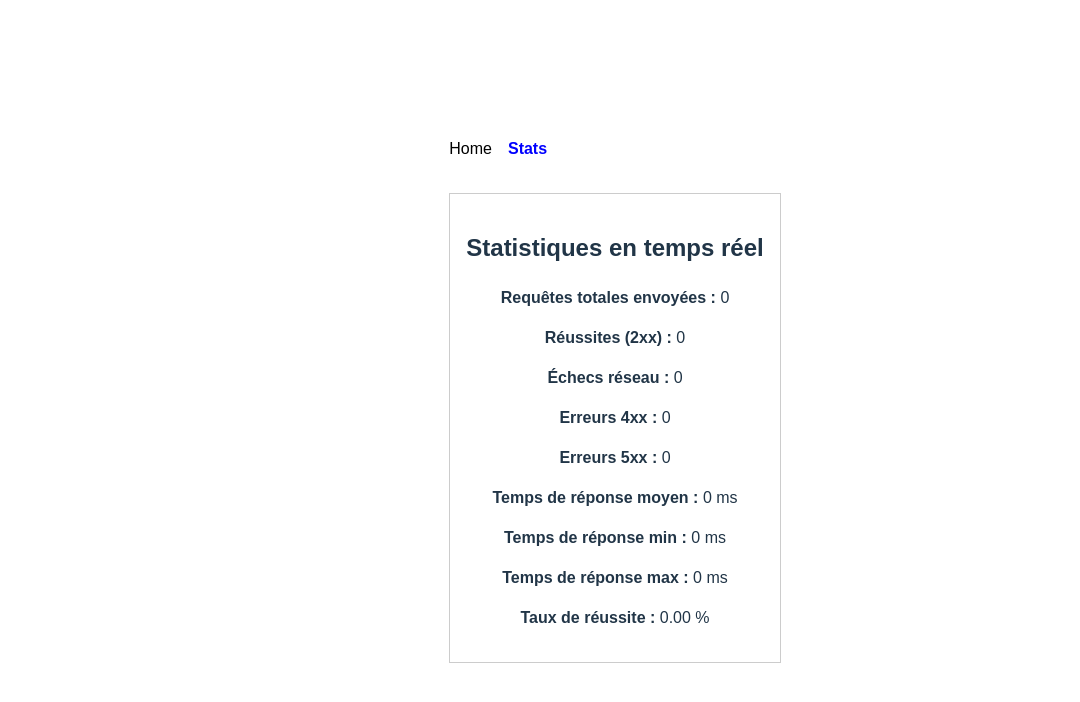
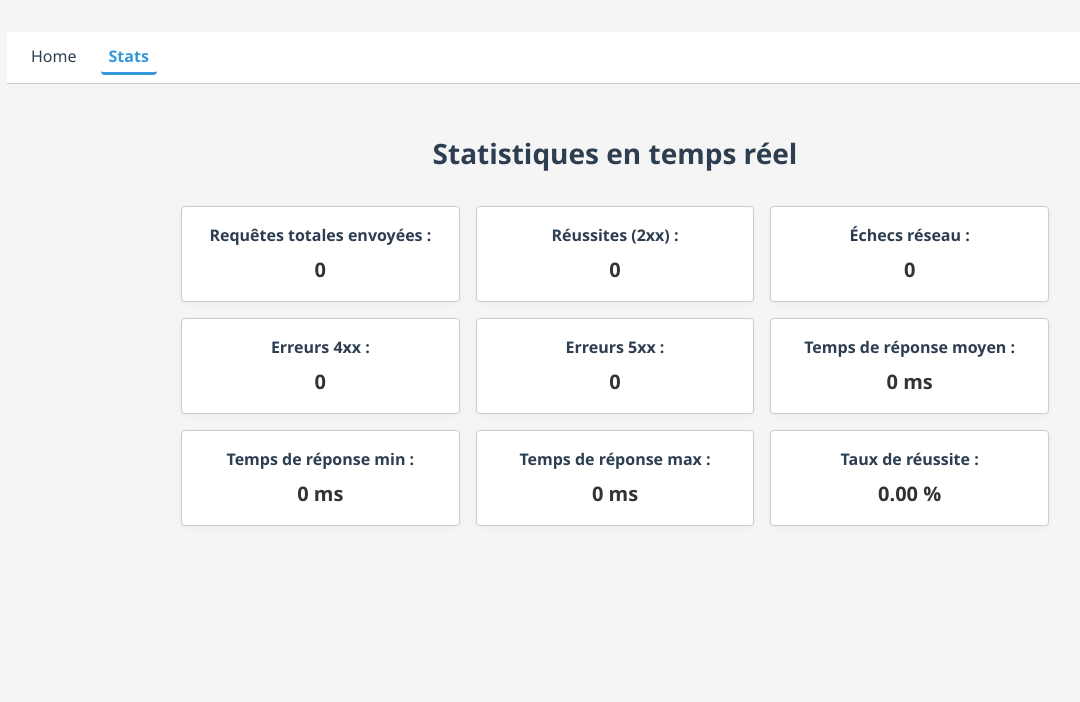
Before and after one commit to Rizzi66/api-test-request, a React (Vite) app: page /stats in a window 1280 px wide. Shown: the top 702 px of the page, without its empty margins (25-1105 px from the left). Built offline with nearby package versions, Linux system fonts and the light colour scheme.

Commit message:
Ajout du css

```diff
--- a/src/App.css
+++ /dev/null
@@ -1,12 +0,0 @@
-#root {
-  max-width: 1280px;
-  margin: 0 auto;
-  padding: 2rem;
-  text-align: center;
-}
-
-body {
-  font-family: Arial, sans-serif;
-  margin: 0;
-  padding: 0;
-}
--- /dev/null
+++ b/src/App.scss
@@ -0,0 +1,323 @@
+@use "sass:color";
+
+#root {
+  max-width: 1280px;
+  width: 100%;
+  margin: auto;
+  margin-top: 0;
+  padding: 2rem;
+  text-align: center;
+}
+
+body {
+  font-family: Arial, sans-serif;
+  margin: 0;
+  padding: 0;
+}
+
+$primary-color: #3498db;
+$secondary-color: #2c3e50;
+$background-color: #f5f5f5;
+$text-color: #333;
+$border-color: #ccc;
+$success-color: #4caf50;
+$error-color: #e74c3c;
+
+$font-base: "Segoe UI", sans-serif;
+$font-size-base: 16px;
+$radius: 4px;
+$spacing: 1rem;
+
+*,
+*::before,
+*::after {
+  box-sizing: border-box;
+  margin: 0;
+  padding: 0;
+}
+
+body {
+  font-family: $font-base;
+  font-size: $font-size-base;
+  color: $text-color;
+  background-color: $background-color;
+}
+
+h1,
+h2,
+h3,
+h4,
+h5 {
+  color: $secondary-color;
+  font-weight: 600;
+}
+
+header {
+  background: #fff;
+  padding: 0.5rem 1rem;
+  border-bottom: 1px solid $border-color;
+}
+
+header nav {
+  display: flex;
+  gap: 1rem;
+}
+
+header nav a {
+  color: $secondary-color;
+  text-decoration: none;
+  font-weight: 500;
+  padding: 0.25rem 0.5rem;
+  border-radius: $radius;
+  transition: color 0.3s;
+}
+
+header nav a:hover {
+  color: $primary-color;
+}
+
+header nav a.active {
+  color: $primary-color;
+  border-bottom: 3px solid $primary-color;
+  font-weight: 600;
+}
+
+form {
+  max-width: 800px;
+  width: 100%;
+  margin: 1rem auto;
+  padding: 0 1rem;
+}
+
+form label {
+  display: block;
+  font-weight: 500;
+  margin-bottom: 0.5rem;
+  color: $secondary-color;
+}
+
+form input,
+form textarea,
+form select {
+  display: block;
+  width: 100%;
+  font: inherit;
+  font-size: 16px;
+  font-size: max(16px, 1em);
+  padding: 0.5rem;
+  margin-bottom: 0.75rem;
+  border: 1px solid $border-color;
+  border-radius: $radius;
+  background: #fff;
+  color: $text-color;
+  transition: border-color 0.2s, box-shadow 0.2s;
+}
+
+form input::placeholder {
+  color: color.adjust($text-color, $lightness: 40%);
+}
+
+form textarea {
+  resize: vertical;
+}
+
+form input:focus,
+form textarea:focus,
+form select:focus {
+  outline: none;
+  border-color: $primary-color;
+  box-shadow: 0 0 0 3px rgba($primary-color, 0.2);
+}
+
+form input:disabled,
+form textarea:disabled,
+form select:disabled {
+  background: $border-color;
+  opacity: 0.6;
+  cursor: not-allowed;
+}
+
+form button {
+  display: inline-block;
+  font: inherit;
+  padding: 0.5rem 1rem;
+  margin-top: 0.5rem;
+  border: 1px solid $primary-color;
+  border-radius: $radius;
+  background: $primary-color;
+  color: #fff;
+  cursor: pointer;
+  transition: background 0.3s;
+}
+
+form button:hover:not(:disabled) {
+  background: color.adjust($primary-color, $lightness: -10%);
+}
+
+form button:disabled {
+  background: $border-color;
+  border-color: $border-color;
+  cursor: not-allowed;
+  color: #999;
+}
+
+.headers-input {
+  margin-bottom: $spacing;
+}
+
+.headers-input > div {
+  display: flex;
+  gap: 0.5rem;
+  margin-bottom: 0.25rem;
+}
+
+.headers-input button {
+  margin-top: 0.5rem;
+  font-size: 0.9rem;
+}
+
+.body-input {
+  margin-bottom: $spacing;
+}
+
+.middleware-input {
+  margin: $spacing 0;
+
+  label {
+    display: block;
+    font-weight: 500;
+    margin-bottom: 0.5rem;
+    color: $secondary-color;
+  }
+
+  .middleware-upload {
+    background: #fff;
+    border: 1px solid $border-color;
+    border-radius: $radius;
+    padding: 1rem;
+
+    input[type="file"] {
+      display: block;
+      margin-bottom: 1rem;
+    }
+
+    .middleware-placeholder {
+      color: #777;
+      font-style: italic;
+    }
+
+    .middleware-list {
+      list-style: none;
+      padding-left: 0;
+      margin: 0;
+
+      li {
+        padding: 0.4rem 0;
+        border-bottom: 1px solid #e0e0e0;
+
+        &:last-child {
+          border-bottom: none;
+        }
+      }
+    }
+  }
+}
+
+.stats-page {
+  max-width: 900px;
+  margin: 2rem auto;
+  padding: 1rem;
+
+  h2 {
+    font-size: 1.75rem;
+    margin-bottom: 2rem;
+    text-align: center;
+    color: $secondary-color;
+  }
+
+  .stats-grid {
+    display: grid;
+    grid-template-columns: repeat(auto-fit, minmax(240px, 1fr));
+    gap: 1rem;
+  }
+
+  .stat-card {
+    background: #fff;
+    border: 1px solid $border-color;
+    border-radius: $radius;
+    padding: 1rem;
+    text-align: center;
+    box-shadow: 0 2px 6px rgba(0, 0, 0, 0.04);
+
+    strong {
+      display: block;
+      margin-bottom: 0.5rem;
+      color: $secondary-color;
+    }
+
+    span {
+      font-size: 1.25rem;
+      font-weight: bold;
+      color: $text-color;
+    }
+  }
+
+  .responses-section {
+    margin-top: 2rem;
+
+    h3 {
+      margin-bottom: 1rem;
+      font-size: 1.25rem;
+      color: $secondary-color;
+    }
+
+    .response-entry {
+      background: #fff;
+      border: 1px solid $border-color;
+      border-radius: $radius;
+      margin-bottom: 1rem;
+      padding: 1rem;
+
+      strong {
+        display: block;
+        margin-bottom: 0.5rem;
+      }
+
+      pre {
+        background: #050505;
+        color: #eee;
+        padding: 0.75rem;
+        font-size: 0.9rem;
+        white-space: pre-wrap;
+        word-wrap: break-word;
+        overflow-x: auto;
+        border-radius: $radius;
+      }
+    }
+  }
+}
+
+@media (min-width: 600px) {
+  header nav {
+    justify-content: flex-start;
+  }
+
+  .url-input label {
+    display: flex;
+    align-items: center;
+  }
+
+  .url-input label span {
+    margin-right: 0.5rem;
+  }
+
+  .url-input label input[type="text"] {
+    flex: 1;
+    width: auto;
+    margin-right: 0.5rem;
+  }
+
+  .url-input label select {
+    width: 120px;
+  }
+}
--- a/src/App.tsx
+++ b/src/App.tsx
@@ -3,7 +3,7 @@ import { StatsProvider } from "./contexts/StatsContext.tsx";
 import Header from "./layouts/Header";
 import Home from "./pages/HomePage";
 import Stats from "./pages/StatsPage";
-import "./App.css";
+import "./App.scss";
 import { FormProvider } from "./contexts/FormContext.tsx";
 
 function App() {
--- a/src/components/FormInput.tsx
+++ b/src/components/FormInput.tsx
@@ -48,9 +48,11 @@ function FormInput() {
   return (
     <form onSubmit={handleSubmit} style={{ margin: "1rem 0" }}>
       <URLInput />
-      <NumberInput label="Nombre de requêtes" value={requestCount} setValue={setRequestCount} min={1} />
-      <NumberInput label="Intervalle entre vagues de requètes (ms)" value={interval} setValue={setInterval} min={0} />
-      <NumberInput label="Nombre de vagues de requètes" value={vagues} setValue={setVagues} min={0} />
+      <div style={{ display: "flex", justifyContent: "space-between" }}>
+        <NumberInput label="Nombre de requêtes" value={requestCount} setValue={setRequestCount} min={1} />
+        <NumberInput label="Intervalle entre vagues de requètes (ms)" value={interval} setValue={setInterval} min={0} />
+        <NumberInput label="Nombre de vagues de requètes" value={vagues} setValue={setVagues} min={0} />
+      </div>
       <HeadersInput />
       <BodyInput />
       <MiddlewareInput />
--- a/src/components/input/URLInput.tsx
+++ b/src/components/input/URLInput.tsx
@@ -8,6 +8,18 @@ function URLInput() {
     <div style={{ marginBottom: "0.5rem" }}>
       <label>
         URL de l’API cible :
+        <div style={{ display: "flex" }}>
+          <select
+            style={{ width: "20%", marginRight: "0.5rem" }}
+            value={method}
+            onChange={(e) => setMethod(e.target.value)}
+            disabled={isRunning}
+          >
+            <option value="GET">GET</option>
+            <option value="POST">POST</option>
+            <option value="PUT">PUT</option>
+            <option value="DELETE">DELETE</option>
+          </select>
           <input
             type="text"
             value={url}
@@ -16,12 +28,7 @@ function URLInput() {
             style={{ width: "100%" }}
             required
           />
-        <select value={method} onChange={(e) => setMethod(e.target.value)} disabled={isRunning}>
-          <option value="GET">GET</option>
-          <option value="POST">POST</option>
-          <option value="PUT">PUT</option>
-          <option value="DELETE">DELETE</option>
-        </select>
+        </div>
       </label>
     </div>
   );
--- a/src/pages/HomePage.tsx
+++ b/src/pages/HomePage.tsx
@@ -2,7 +2,7 @@ import FormInput from "../components/FormInput.tsx";
 
 function Home() {
   return (
-    <div>
+    <div style={{ display: "flex", justifyContent: "center" }}>
       <FormInput />
     </div>
   );
--- a/src/pages/StatsPage.tsx
+++ b/src/pages/StatsPage.tsx
@@ -17,53 +17,57 @@ function Stats() {
   const successRateFmt = successRate.toFixed(2);
 
   return (
-    <div style={{ marginTop: "2rem", padding: "1rem", border: "1px solid #ccc" }}>
+    <div className="stats-page">
       <h2>{isCompleted ? "Résumé final des statistiques" : "Statistiques en temps réel"}</h2>
-      <p>
-        <strong>Requêtes totales envoyées :</strong> {totalSent}
-      </p>
-      <p>
-        <strong>Réussites (2xx) :</strong> {success}
-      </p>
-      <p>
-        <strong>Échecs réseau :</strong> {networkErrors}
-      </p>
-      <p>
-        <strong>Erreurs 4xx :</strong> {errors4xx}
-      </p>
-      <p>
-        <strong>Erreurs 5xx :</strong> {errors5xx}
-      </p>
-      <p>
-        <strong>Temps de réponse moyen :</strong> {avgTimeFmt} ms
-      </p>
-      <p>
-        <strong>Temps de réponse min :</strong> {minTimeFmt} ms
-      </p>
-      <p>
-        <strong>Temps de réponse max :</strong> {maxTimeFmt} ms
-      </p>
-      <p>
-        <strong>Taux de réussite :</strong> {successRateFmt} %
-      </p>
+
+      <div className="stats-grid">
+        <div className="stat-card">
+          <strong>Requêtes totales envoyées :</strong>
+          <span>{totalSent}</span>
+        </div>
+        <div className="stat-card">
+          <strong>Réussites (2xx) :</strong>
+          <span>{success}</span>
+        </div>
+        <div className="stat-card">
+          <strong>Échecs réseau :</strong>
+          <span>{networkErrors}</span>
+        </div>
+        <div className="stat-card">
+          <strong>Erreurs 4xx :</strong>
+          <span>{errors4xx}</span>
+        </div>
+        <div className="stat-card">
+          <strong>Erreurs 5xx :</strong>
+          <span>{errors5xx}</span>
+        </div>
+        <div className="stat-card">
+          <strong>Temps de réponse moyen :</strong>
+          <span>{avgTimeFmt} ms</span>
+        </div>
+        <div className="stat-card">
+          <strong>Temps de réponse min :</strong>
+          <span>{minTimeFmt} ms</span>
+        </div>
+        <div className="stat-card">
+          <strong>Temps de réponse max :</strong>
+          <span>{maxTimeFmt} ms</span>
+        </div>
+        <div className="stat-card">
+          <strong>Taux de réussite :</strong>
+          <span>{successRateFmt} %</span>
+        </div>
+      </div>
+
       {isCompleted && (
-        <div style={{ marginTop: "2rem" }}>
+        <div className="responses-section">
           <h3>Réponses par status :</h3>
           {[...responses.entries()].map(([status, res]) => (
-            <div key={status} style={{ marginBottom: "1rem" }}>
+            <div key={status} className="response-entry">
               <strong>
                 {status} {res.statusText}
               </strong>
-              <pre
-                style={{
-                  background: "#050505",
-                  padding: "0.5rem",
-                  overflow: "auto",
-                  whiteSpace: "pre-wrap",
-                  wordWrap: "break-word",
-                  textAlign: "left",
-                }}
-              >
+              <pre>
                 {(() => {
                   try {
                     return JSON.stringify(JSON.parse(res.body), null, 3);
```
Also changed, not shown: src/assets/trash.svg (added). Lines whose indentation alone changed are shown as unchanged.
